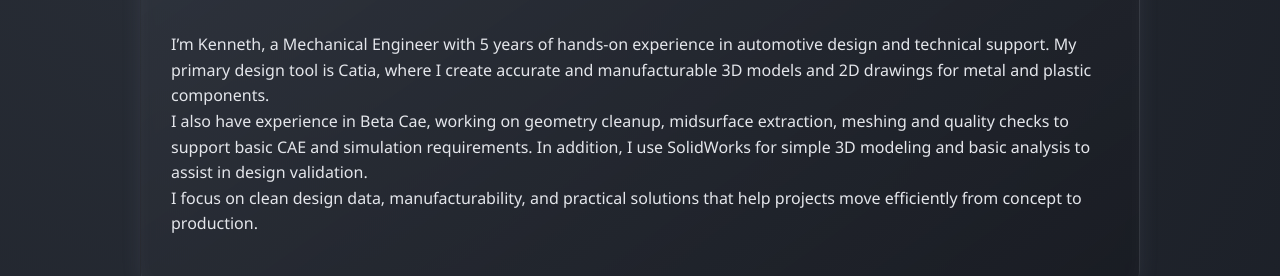
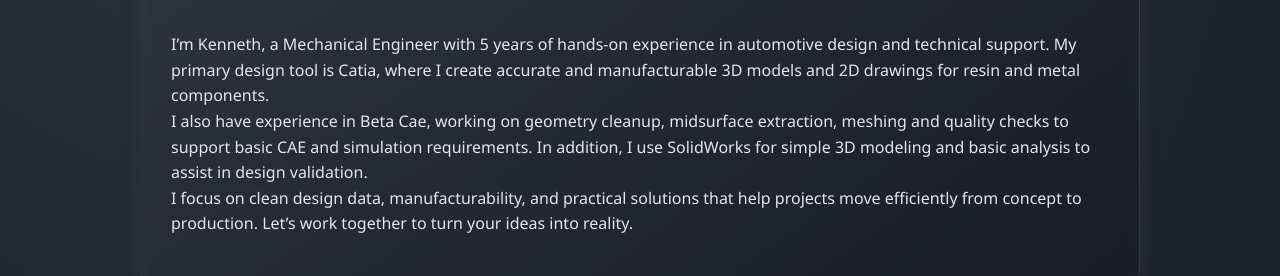
Before and after one commit to Magnus241997/Portfolio, a plain HTML site: page index.html in a window 1280 px wide. Shown: the part 702-978 px from the top of the page. Drawn offline with Linux system fonts and the light colour scheme.

Commit message:
Update index.html

```diff
--- a/index.html
+++ b/index.html
@@ -70,7 +70,7 @@
       <p>
         I’m Kenneth, a Mechanical Engineer with 5 years of hands-on experience in automotive design
         and technical support. My primary design tool is Catia, where I create accurate and manufacturable
-        3D models and 2D drawings for metal and plastic components.
+        3D models and 2D drawings for resin and metal components.
       </p>
 
       <p>
@@ -82,6 +82,8 @@
       <p>
         I focus on clean design data, manufacturability, and practical solutions that help projects move
         efficiently from concept to production.
+
+        Let’s work together to turn your ideas into reality.
       </p>
 
     </section>
```
